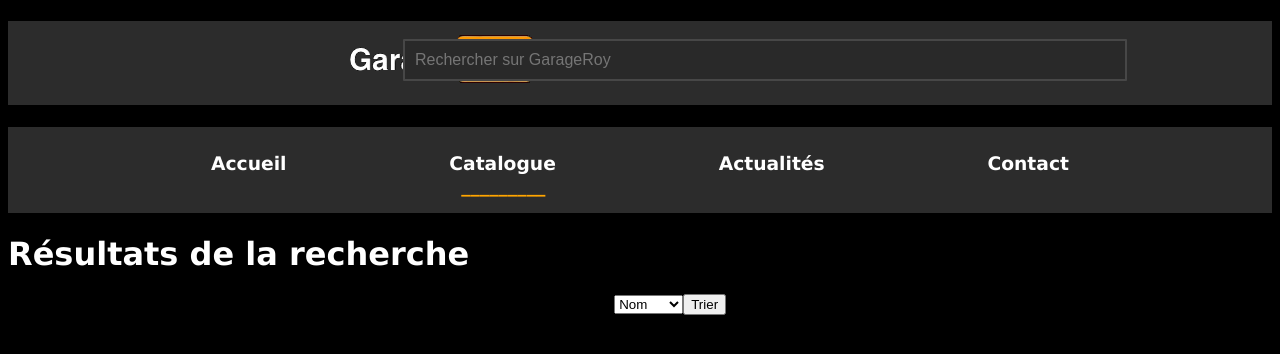
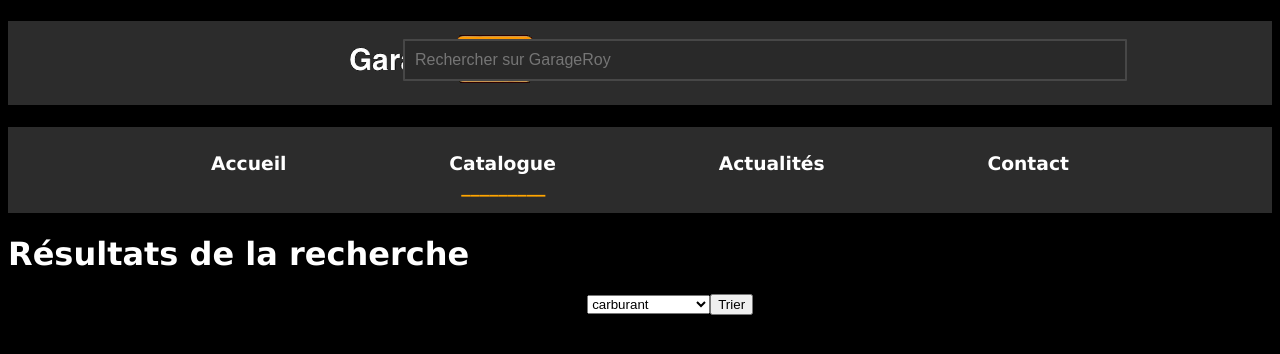
Before and after one commit to BenjiTheDog/ppe2, a PHP site: page /Catalogue.php in a window 1280 px wide. Shown: the top 354 px of the page. Run offline with PHP 8.4, Linux system fonts and the light colour scheme; data that the repository does not hold is empty.

Commit message:
Modif. Fonction Tri

```diff
--- a/Catalogue.php
+++ b/Catalogue.php
@@ -22,9 +22,11 @@
 	<form action="tri.php" method="post">
 		<label for="tri">Trier par:</label>
 		<select name="tri" id="tri">
-			<option value="nom">Nom</option>
-			<option value="prenom">Prénom</option>
-			<option value="age">Âge</option>
+			<option value="carburant">carburant</option>
+			<option value="etat">Etat</option>
+			<option value="typevehicule">Type de véhicule</option>
+            <option value="utilisateur">Utilisateur</option>
+            <option value="vehicule">Vehicule</option>
 		</select>
 		<input type="submit" value="Trier">
 	</form>
```
